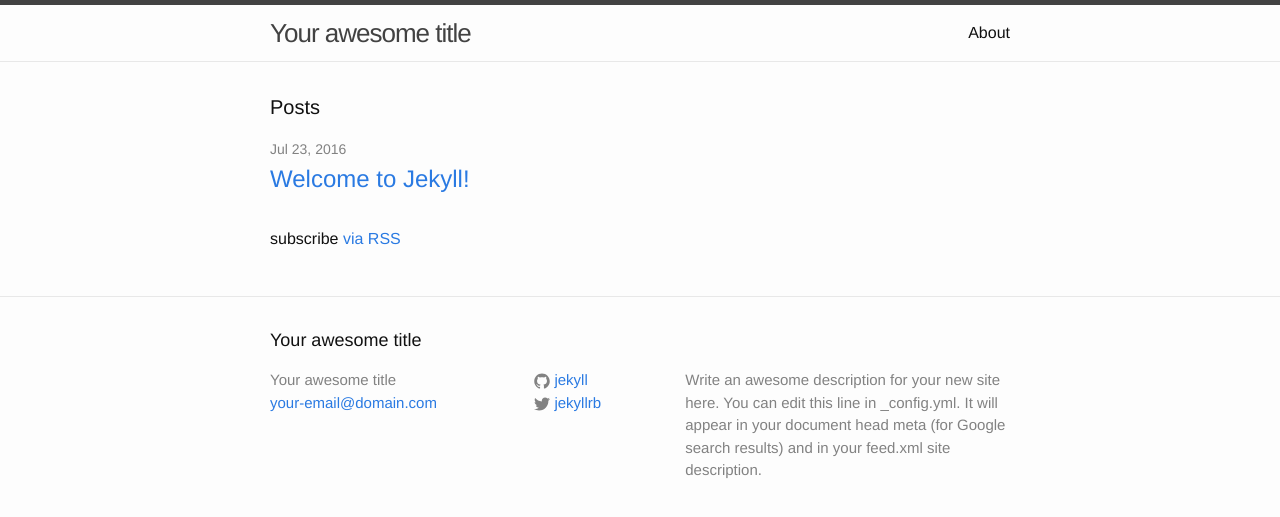
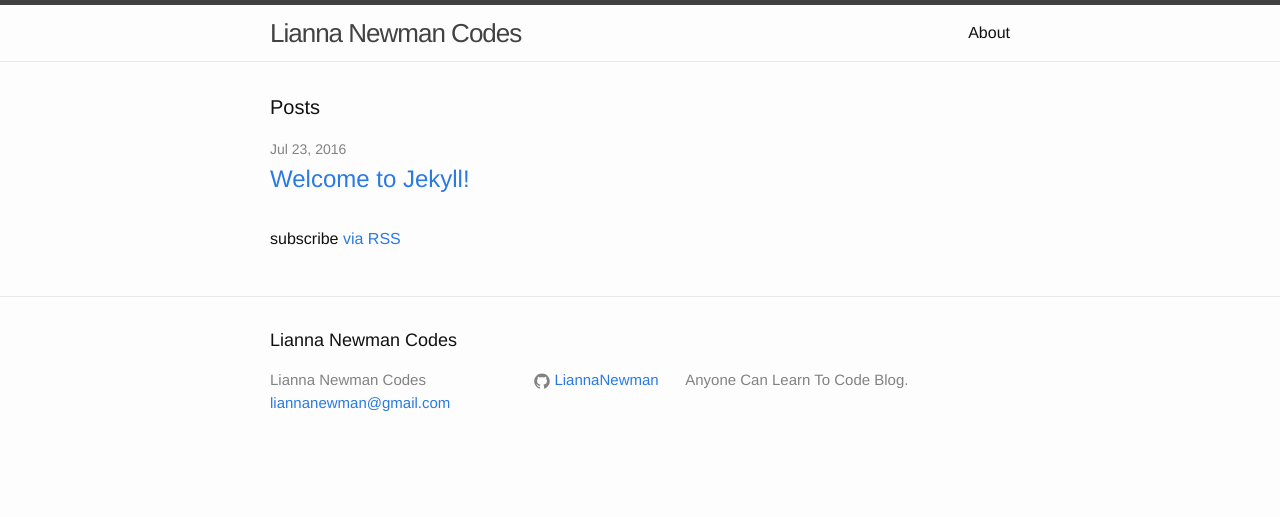
Before and after one commit to LiannaNewman/LiannaNewman.github.io, a Jekyll site: the page built from index.html, in a window 1280 px wide. Shown: the top 517 px of the page. Built offline with Jekyll 4.4.1, drawn with Linux system fonts in a browser that asks for light colours.

Commit message:
Second Commit

```diff
--- a/_config.yml
+++ b/_config.yml
@@ -6,16 +6,14 @@
 # 'jekyll serve'. If you change this file, please restart the server process.
 
 # Site settings
-title: Your awesome title
-email: your-email@domain.com
+title: Lianna Newman Codes
+email: liannanewman@gmail.com
 description: > # this means to ignore newlines until "baseurl:"
-  Write an awesome description for your new site here. You can edit this
-  line in _config.yml. It will appear in your document head meta (for
-  Google search results) and in your feed.xml site description.
+  Anyone Can Learn To Code Blog.
 baseurl: "" # the subpath of your site, e.g. /blog
-url: "http://yourdomain.com" # the base hostname & protocol for your site
-twitter_username: jekyllrb
-github_username:  jekyll
+url: "https://liannanewman.github.io/" # the base hostname & protocol for your site
+#twitter_username:
+github_username: LiannaNewman
 
 # Build settings
 markdown: kramdown
```
